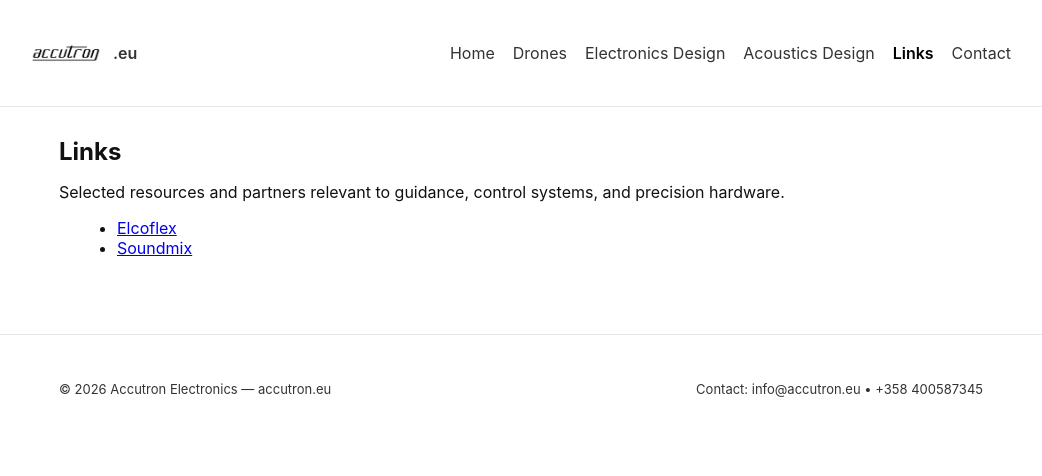
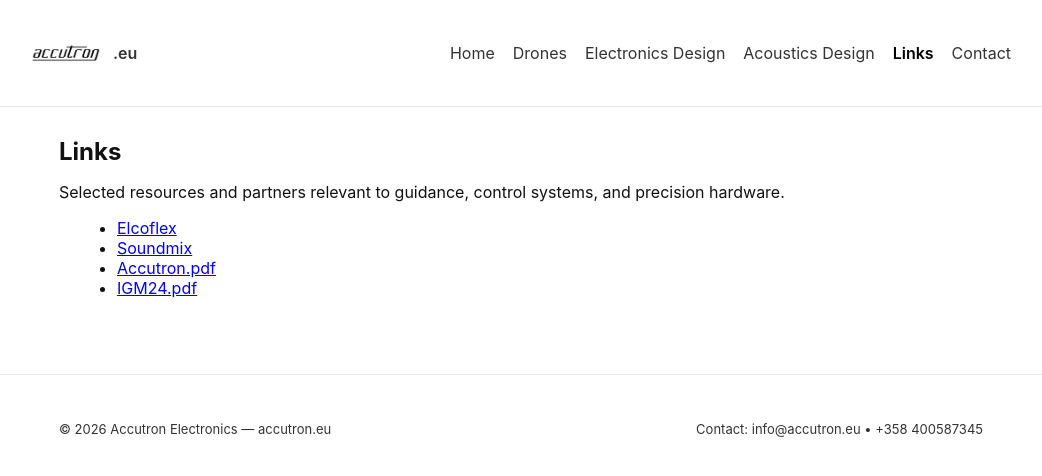
Before and after one commit to ElkkuTee/accutron, a React (Vite) app: page /links in a window 1280 px wide. Shown: the top 476 px of the page, without its empty margins (119-1161 px from the left). Built offline with nearby package versions, Linux system fonts and the light colour scheme.

Commit message:
Added links and sligth color change to read more button

```diff
--- a/src/pages/Home.jsx
+++ b/src/pages/Home.jsx
@@ -14,7 +14,7 @@
         href="/Accutron.pdf"
         target="_blank"
         rel="noopener noreferrer"
-        style={{ display: 'inline-block', backgroundColor: '#303030', color: '#ededed', padding: '10px 20px', borderRadius: '20px', textDecoration: 'none', margin: '20px 0', fontWeight: 'bold' }}
+        style={{ display: 'inline-block', backgroundColor: '#3e3e3e', color: '#ededed', padding: '10px 20px', borderRadius: '20px', textDecoration: 'none', margin: '20px 0', fontWeight: 'bold' }}
       >
         Read more
       </a>
--- a/src/pages/Links.jsx
+++ b/src/pages/Links.jsx
@@ -3,7 +3,9 @@
 
 const externalLinks = [
   { title: 'Elcoflex', url: 'https://www.elcoflex.com' },
-  { title: 'Soundmix', url: 'https://www.soundmix.fi' }
+  { title: 'Soundmix', url: 'https://www.soundmix.fi' },
+  { title: 'Accutron.pdf', url: '/Accutron.pdf' },
+  { title: 'IGM24.pdf', url: '/IGM24.pdf' }
 ]
 
 export default function Links(){
```
